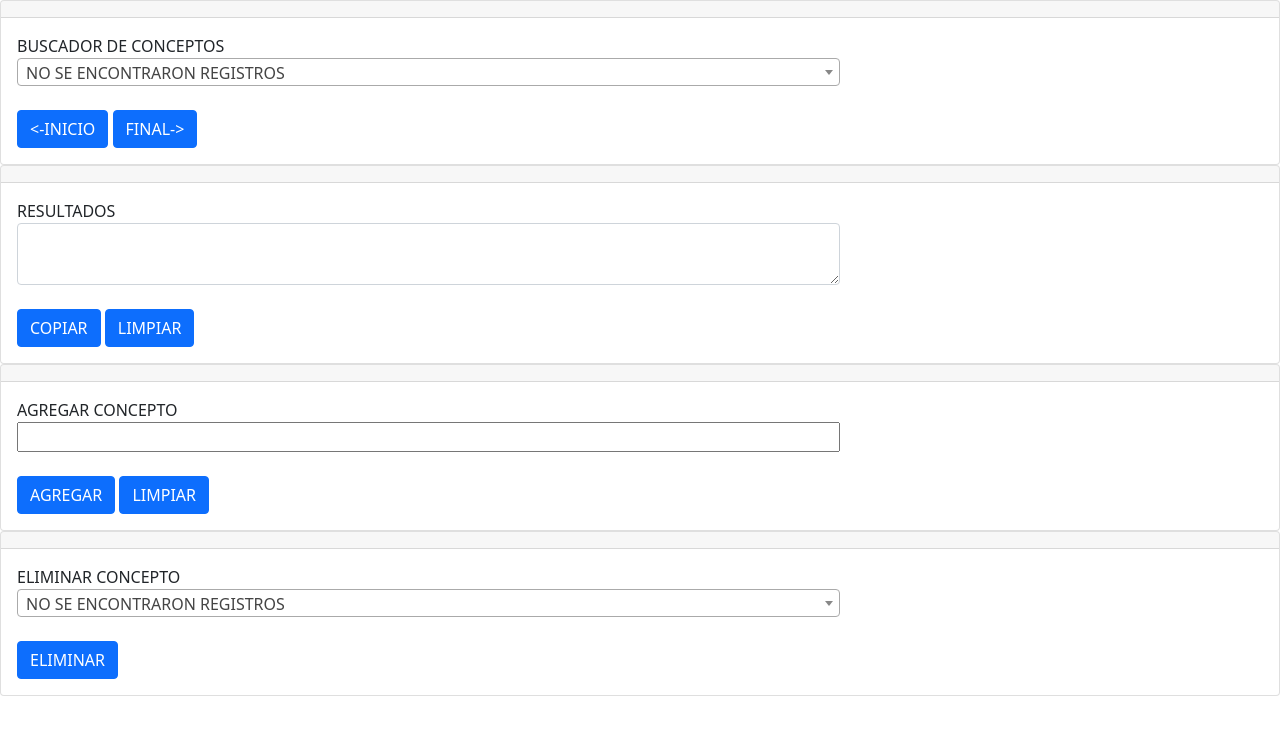
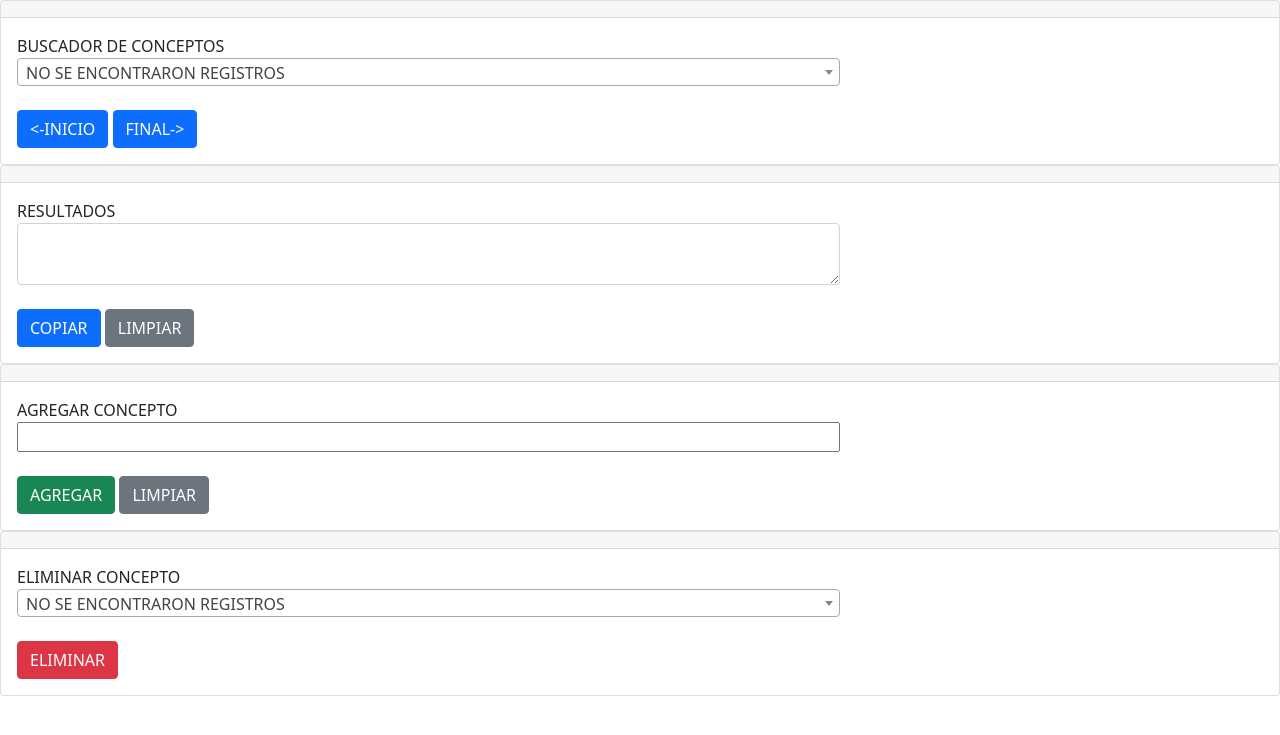
Before and after one commit to ruchva/buscador-bitmedia, a PHP site: page /vista/index.php in a window 1280 px wide. Shown: the top 735 px of the page. Run offline with PHP 8.4, Linux system fonts and the light colour scheme; data that the repository does not hold is empty; some libraries are stand-ins or nearby versions.

Commit message:
botones de colores

```diff
--- a/vista/index.php
+++ b/vista/index.php
@@ -46,7 +46,7 @@
                 </div>
                 <br />
                 <a href="#" onclick="copy();" id="botonCopiar" class="btn btn-primary">COPIAR</a>
-                <a href="#" onclick="limpiarResultado();" id="botonLimpiar" class="btn btn-primary">LIMPIAR</a>
+                <a href="#" onclick="limpiarResultado();" id="botonLimpiar" class="btn btn-secondary">LIMPIAR</a>
             </div>
         </div>
     </div>
@@ -64,8 +64,8 @@
                         </div>
                     </div>
                     <br />
-                    <input type="button" id="guardar" value="AGREGAR" class="btn btn-primary" />
-                    <a href="#" onclick="limpiarNuevoConcepto();" id="botonLimpiarNuevoConcepto" class="btn btn-primary">LIMPIAR</a>
+                    <input type="button" id="guardar" value="AGREGAR" class="btn btn-success" />
+                    <a href="#" onclick="limpiarNuevoConcepto();" id="botonLimpiarNuevoConcepto" class="btn btn-secondary">LIMPIAR</a>
                 </form>
             </div>
         </div>
@@ -84,7 +84,7 @@
                         </div>
                     </div>
                     <br />
-                    <input type="button" id="eliminar" value="ELIMINAR" class="btn btn-primary" />
+                    <input type="button" id="eliminar" value="ELIMINAR" class="btn btn-danger" />
                 </form>
             </div>
         </div>
```
